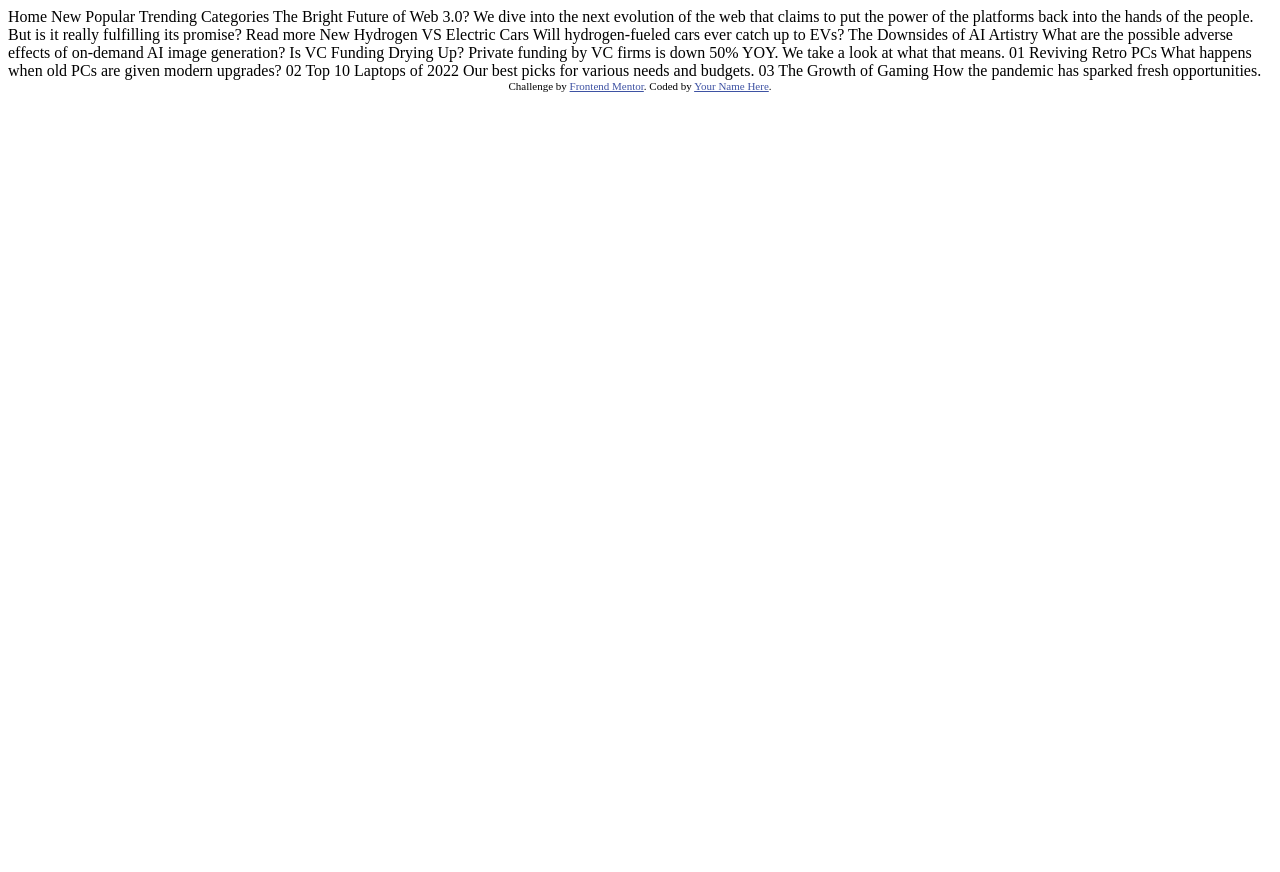
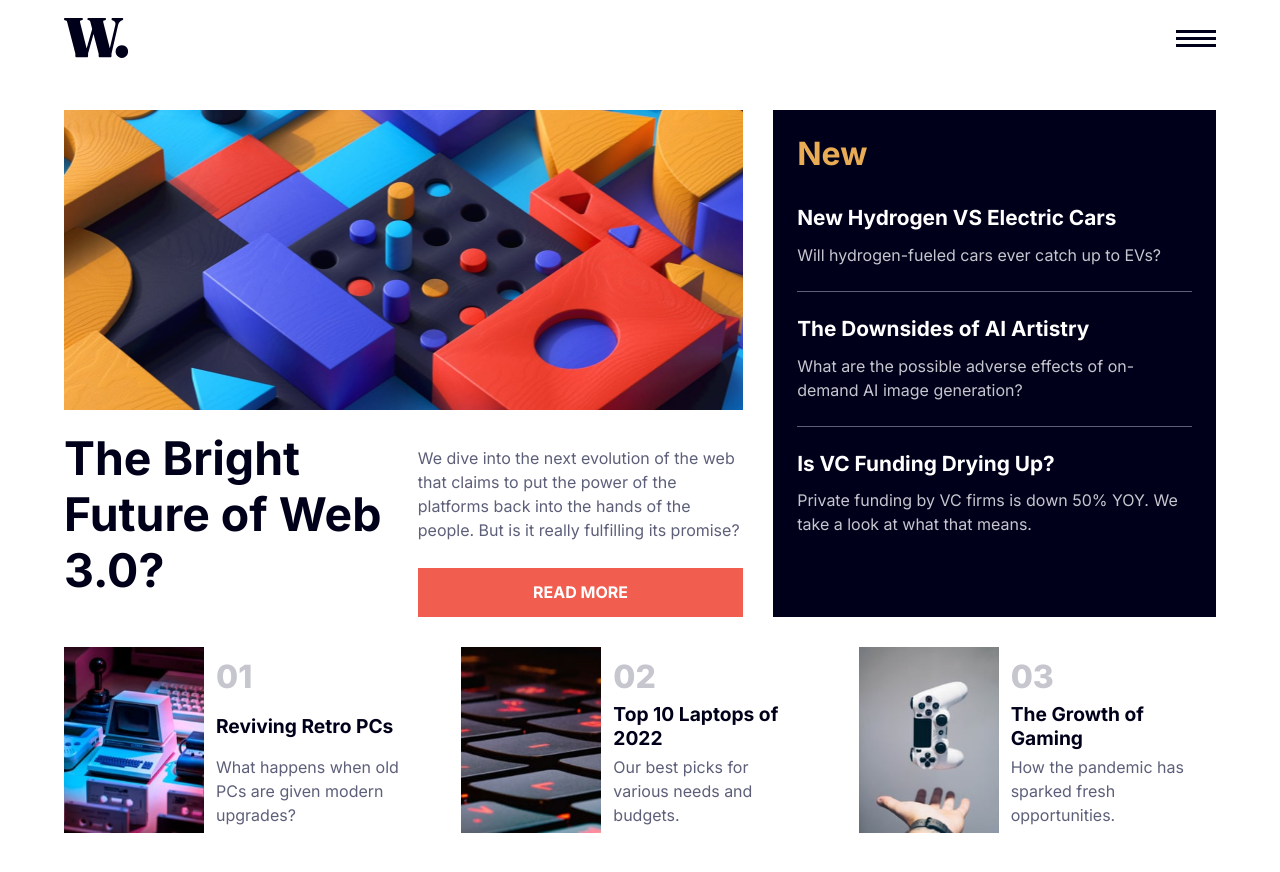
Before and after one commit to lourdesdiazortiz/cssRetoFrontendMentor, a plain HTML site: page index.html in a window 1280 px wide. Before the commit the page ends 800 px from the top, so only its background shows below. Drawn offline with Linux system fonts and the light colour scheme.

Commit message:
Se creo todo el código

```diff
--- a/css/style.css
+++ b/css/style.css
@@ -0,0 +1,270 @@
+* {
+  box-sizing: border-box;
+  margin: 0;
+}
+
+:root {
+  /*COLORS*/
+
+  /*PRIMARY*/
+  --soft-orange: hsl(35, 77%, 62%);
+  --soft-red: hsl(5, 85%, 63%);
+
+  /*NEUTRAL*/
+  --off-white: hsl(36, 100%, 99%);
+  --grayish-blue: hsl(233, 8%, 79%);
+  --dark-grayish-blue: hsl(236, 13%, 42%);
+  --very-dark-blue: hsl(240, 100%, 5%);
+}
+
+.body {
+  font-family: "Inter", sans-serif;
+}
+
+/* CREANDO EL MENÚ */
+.nav {
+  height: 80px;
+  display: grid;
+  align-items: center;
+  justify-content: space-between;
+
+  grid-template-columns: repeat(2, max-content);
+  grid-template-areas: "logo  icon";
+
+  grid-area: nav;
+}
+
+.container {
+  gap: 10px;
+  width: 90%;
+  max-width: 1400px;
+  margin: 0 auto;
+  overflow: hidden;
+  padding-bottom: 60px;
+  display: grid;
+  grid-template-areas:
+    "nav"
+    "main"
+    "sidebar"
+    "articles";
+}
+
+.nav__brand {
+  grid-area: logo;
+}
+
+.nav__hamburguer {
+  grid-area: icon;
+  z-index: 10; /*para sobreponerse al elemento*/
+}
+
+.nav__menu {
+  opacity: 0; /*Esto es para que no se vea el menú*/
+  pointer-events: none; /*esto es para poder usar el mouse*/
+
+  background-color: #fff;
+  position: absolute;
+  display: grid;
+  place-content: center;
+  inset: 0;
+
+  list-style: none;
+  padding: 0;
+  gap: 1em;
+}
+.nav__item {
+  text-align: center;
+}
+
+.nav_link {
+  text-decoration: none;
+  color: var(--very-dark-blue);
+}
+
+.nav__icon {
+  width: 100%;
+}
+
+.nav__hamburguer--close {
+  display: none;
+}
+
+/* MAIN */
+.main {
+  display: grid;
+  grid-area: main;
+}
+
+.main__bg {
+  width: 100%;
+  height: 300px;
+  background-image: url(../assets/images/image-web-3-mobile.jpg);
+  background-size: cover;
+  background-position: center;
+}
+
+.main__texts {
+  margin-top: 20px;
+}
+.main__title {
+  font-size: 2.5rem;
+  color: var(--very-dark-blue);
+
+  grid-area: titulo;
+}
+
+.main__paragraph {
+  line-height: 1.5;
+  color: var(--dark-grayish-blue);
+  margin: 1em 0;
+
+  grid-area: parrafo;
+}
+
+.main__cta {
+  display: inline-block;
+  font-weight: 700;
+  text-decoration: none;
+  text-transform: uppercase;
+  background-color: var(--soft-red);
+  color: #fff;
+  padding: 0.9em 2.5em;
+
+  grid-area: boton;
+}
+
+/* SIDEBAR */
+
+.sidebar {
+  background-color: var(--very-dark-blue);
+  color: #fff;
+  padding: 1.5em;
+
+  grid-area: sidebar;
+}
+
+.sidebar__article {
+  border-bottom: 1px solid var(--dark-grayish-blue);
+  padding-bottom: 1.5em;
+  margin-top: 1.5em;
+}
+
+.sidebar__article:last-of-type {
+  border: none;
+  /* margin: 0; */
+}
+
+.sidebar__title {
+  font-size: 2rem;
+  color: var(--soft-orange);
+
+  margin-bottom: 2rem;
+}
+
+.sidebar__link {
+  display: inline-block;
+  color: #fff;
+  text-decoration: none;
+  font-size: 1.3rem;
+  font-weight: 700;
+  margin-bottom: 0.8rem;
+}
+
+.sidebar__content {
+  line-height: 1.5;
+  color: var(--grayish-blue);
+}
+
+/* ARTICLES */
+.articles {
+  display: grid;
+  grid-template-columns: repeat(auto-fit, minmax(min(300px, 100%), 1fr));
+  gap: 40px;
+
+  grid-area: articles;
+}
+
+.articles__article {
+  display: flex;
+  gap: 2px;
+}
+
+.articles__figure {
+  max-width: 140px;
+  width: 40%;
+  aspect-ratio: 3/4;
+}
+
+.articles__img {
+  width: 100%;
+  height: 100%;
+  object-fit: cover;
+}
+
+.articles__number {
+  font-size: 2rem;
+  font-weight: 800;
+  color: var(--grayish-blue);
+}
+
+.articles__texts {
+  width: 60%;
+  padding: 10px;
+  display: flex;
+  flex-direction: column;
+  justify-content: space-between;
+}
+
+.articles__links {
+  text-decoration: none;
+  color: var(--very-dark-blue);
+  font-size: 1.2rem;
+  font-weight: 700;
+  display: inline-block;
+}
+
+.articles__content {
+  line-height: 1.5;
+  color: var(--dark-grayish-blue);
+}
+
+/* MEDIA QUERY */
+
+@media (min-width: 764px) {
+  .container {
+    /* display: grid; */
+    gap: 30px;
+    grid-auto-columns: 1fr;
+    grid-template-areas:
+      "nav      nav      nav      nav      nav     "
+      "main     main     main     sidebar  sidebar "
+      "articles articles articles articles articles";
+  }
+
+  .main__bg {
+    background-image: url(../assets/images/image-web-3-desktop.jpg);
+  }
+
+  .main__texts {
+    display: grid;
+    gap: 10px;
+    grid-template-areas:
+      "titulo parrafo"
+      "titulo boton";
+  }
+
+  .main__title {
+    grid-area: titulo;
+    font-size: 2.9rem;
+  }
+
+  .main__paragraph {
+    grid-area: parrafo;
+  }
+
+  .main__cta {
+    grid-area: boton;
+    text-align: center;
+    align-self: end;
+  }
+}
--- a/index.html
+++ b/index.html
@@ -14,9 +14,15 @@
 
     <title>Frontend Mentor | News homepage</title>
     <link rel="stylesheet" href="./css/style.css" />
+    <link rel="preconnect" href="https://fonts.googleapis.com" />
+    <link rel="preconnect" href="https://fonts.gstatic.com" crossorigin />
+    <link
+      href="https://fonts.googleapis.com/css2?family=Inter:wght@400;700;800&display=swap"
+      rel="stylesheet"
+    />
 
     <!-- Feel free to remove these styles or customise in your own stylesheet 👍 -->
-    <style>
+    <!-- <style>
       .attribution {
         font-size: 11px;
         text-align: center;
@@ -24,26 +30,153 @@
       .attribution a {
         color: hsl(228, 45%, 44%);
       }
-    </style>
+    </style> -->
   </head>
-  <body>
-    Home New Popular Trending Categories The Bright Future of Web 3.0? We dive
-    into the next evolution of the web that claims to put the power of the
-    platforms back into the hands of the people. But is it really fulfilling its
-    promise? Read more New Hydrogen VS Electric Cars Will hydrogen-fueled cars
-    ever catch up to EVs? The Downsides of AI Artistry What are the possible
-    adverse effects of on-demand AI image generation? Is VC Funding Drying Up?
-    Private funding by VC firms is down 50% YOY. We take a look at what that
-    means. 01 Reviving Retro PCs What happens when old PCs are given modern
-    upgrades? 02 Top 10 Laptops of 2022 Our best picks for various needs and
-    budgets. 03 The Growth of Gaming How the pandemic has sparked fresh
-    opportunities.
 
-    <div class="attribution">
+  <body class="body">
+    <div class="container">
+      <nav class="nav">
+        <figure class="nav__brand">
+          <img
+          class="nav__logo"
+          src="./assets/images/logo.svg"
+          alt="logo de la marca"
+          />
+        </figure>
+
+        <ul class="nav__menu">
+         <li class="nav__item">
+           <a href="#" class="nav_link">Home</a>
+         </li>
+         <li class="nav__item">
+           <a href="#" class="nav_link">New</a>
+         </li>
+         <li class="nav__item">
+           <a href="#" class="nav_link">Popular</a>
+         </li>
+         <li class="nav__item">
+           <a href="#" class="nav_link">Trending</a>
+         </li>
+         <li class="nav__item">
+           <a href="#" class="nav_link">Categories</a>
+         </li>
+        </ul>
+
+        <figure class="nav__hamburguer">
+          <img
+            src="./assets/images/icon-menu.svg"
+            alt="icono de abrir y cerrar"
+            class="nav__icon"
+          />
+        </figure>
+
+        <figure class="nav__hamburguer nav__hamburguer--close">
+          <img
+            src="./assets/images/icon-menu-close.svg"
+            alt="icono de abrir y cerrar"
+            class="nav__icon"
+          />
+        </figure>
+      </nav>
+
+      <main class="main">
+        <div class="main__bg"></div>
+
+        <article class="main__texts">
+          <h1 class="main__title">The Bright Future of Web 3.0?</h1>
+          <p class="main__paragraph">
+            We dive into the next evolution of the web that claims to put the
+            power of the platforms back into the hands of the people. But is it
+            really fulfilling its promise?
+          </p>
+          <a href="#" class="main__cta">Read more</a>
+        </article>
+      </main>
+
+      <aside class="sidebar">
+        <h2 class="sidebar__title">New</h2>
+        <article class="sidebar__article">
+          <a href="#" class="sidebar__link"> New Hydrogen VS Electric Cars </a>
+          <p class="sidebar__content">
+            Will hydrogen-fueled cars ever catch up to EVs?
+          </p>
+        </article>
+
+        <article class="sidebar__article">
+          <a href="#" class="sidebar__link"> The Downsides of AI Artistry </a>
+          <p class="sidebar__content">
+            What are the possible adverse effects of on-demand AI image
+            generation?
+          </p>
+        </article>
+
+        <article class="sidebar__article">
+          <a href="#" class="sidebar__link"> Is VC Funding Drying Up? </a>
+          <p class="sidebar__content">
+            Private funding by VC firms is down 50% YOY. We take a look at what
+            that means.
+          </p>
+        </article>
+      </aside>
+
+      <section class="articles">
+        <article class="articles__article">
+          <figure class="articles__figure">
+            <img
+              src="./assets/images/image-retro-pcs.jpg"
+              alt="retro pc"
+              class="articles__img"
+            />
+          </figure>
+          <div class="articles__texts">
+            <p class="articles__number">01</p>
+            <a href="#" class="articles__links">Reviving Retro PCs</a>
+            <p class="articles__content">What happens
+              when old PCs are given modern upgrades? </p>
+          </div>
+        </article>
+
+        <article class="articles__article">
+          <figure class="articles__figure">
+            <img
+              src="./assets/images/image-top-laptops.jpg"
+              alt="retro pc"
+              class="articles__img"
+            />
+          </figure>
+          <div class="articles__texts">
+            <p class="articles__number">02</p>
+            <a href="#" class="articles__links">Top 10 Laptops of 2022</a>
+            <p class="articles__content">Our best picks for various needs and budgets.</p>
+          </div>
+        </article>
+
+        <article class="articles__article">
+          <figure class="articles__figure">
+            <img
+              src="./assets/images/image-gaming-growth.jpg"
+              alt="retro pc"
+              class="articles__img"
+            />
+          </figure>
+          <div class="articles__texts">
+            <p class="articles__number">03</p>
+            <a href="#" class="articles__links">The Growth of Gaming</a>
+            <p class="articles__content">How the pandemic has sparked fresh opportunities.</p>
+          </div>
+        </article>
+      </section>
+    </div>
+
+
+
+
+    <!-- <div class="attribution">
       Challenge by
       <a href="https://www.frontendmentor.io?ref=challenge" target="_blank"
         >Frontend Mentor</a
       >. Coded by <a href="#">Your Name Here</a>.
+      -->
     </div>
   </body>
 </html>
```
